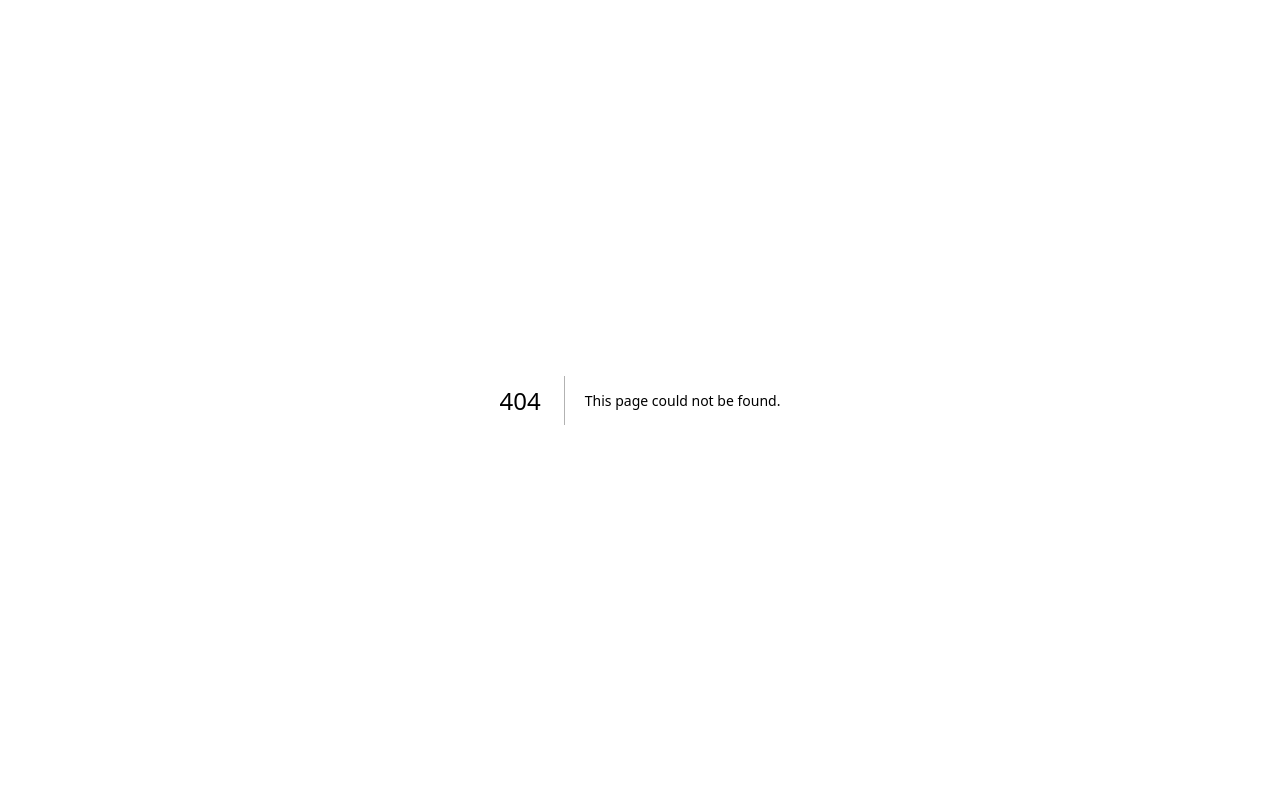
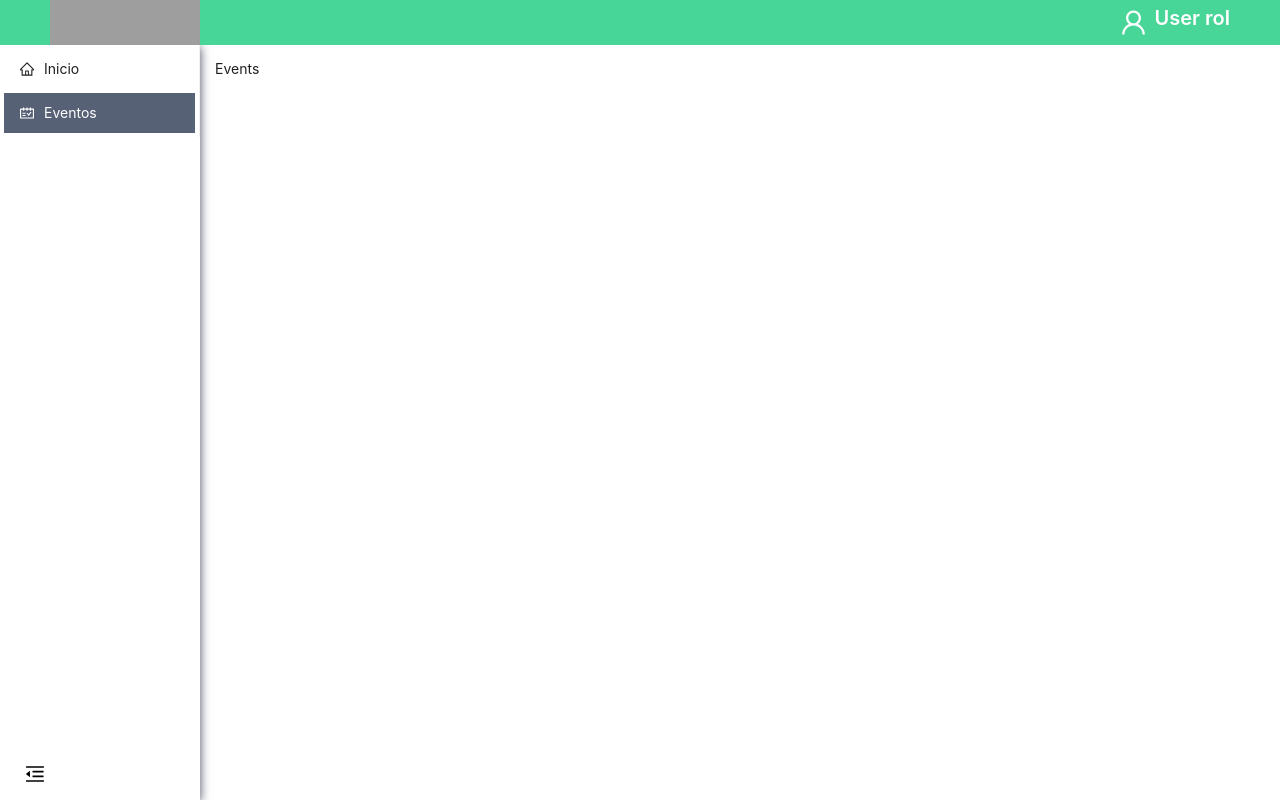
Before and after one commit to alonsosfera/event-ticket-project, a Next.js app: page /events in a window 1280 px wide. Before the commit this address had no page. Built offline with nearby package versions, Linux system fonts and the light colour scheme; grey boxes are pictures that could not be loaded.

Commit message:
Se implemento el Layout

```diff
--- /dev/null
+++ b/components/layout/layout.js
@@ -0,0 +1,86 @@
+import { Layout as ALayout, Menu, Typography, Dropdown, Button } from "antd"
+import {
+  UserOutlined,
+  HomeOutlined,
+  ScheduleOutlined,
+  MenuFoldOutlined,
+  MenuUnfoldOutlined,
+  MenuOutlined
+} from "@ant-design/icons"
+import React, { useState } from "react"
+import Image from "next/image"
+import Link from "next/link"
+import { useRouter } from "next/router"
+
+const { Header, Sider, Content } = ALayout
+const { Title } = Typography
+
+export const MyLayout = ({ children }) => {
+  const [collapsed, setCollapsed] = useState(false)
+  const router = useRouter()
+  const currentPath = router.pathname
+
+  const toggleSider = () => {
+    setCollapsed(!collapsed)
+  }
+
+  const menuItems = (
+    <Menu theme="light" selectedKeys={[currentPath]}>
+      <Menu.Item key="/" icon={<HomeOutlined />}>
+        <Link href="/">Inicio</Link>
+      </Menu.Item>
+      <Menu.Item key="/events" icon={<ScheduleOutlined />}>
+        <Link href="/events">Eventos</Link>
+      </Menu.Item>
+    </Menu>
+  )
+
+  return (
+    <ALayout className="layout">
+      <Header className="header">
+        <div className="mobile-menu-button">
+          <Dropdown overlay={menuItems} trigger={["click"]}>
+            <Button icon={<MenuOutlined className="menu-icon" />} type="text" />
+          </Dropdown>
+        </div>
+        <Link href="/">
+          <Image
+            src="/PartyPass logo no background.webp"
+            alt="logo"
+            width={150}
+            height={45}
+            className="image"
+            priority />
+        </Link>
+        <div className="user">
+          <UserOutlined className="icon" />
+          <Title className="text" level={4}> User rol </Title>
+        </div>
+      </Header>
+      <ALayout>
+        <Sider
+          className={"sider"}
+          theme="light"
+          collapsed={collapsed}
+          onCollapse={setCollapsed}
+          collapsedWidth={70}>
+          {menuItems}
+          <div className="sider-footer">
+            {collapsed ? (
+              <MenuUnfoldOutlined className="menu-toggle" onClick={toggleSider} />
+            ) : (
+              <MenuFoldOutlined className="menu-toggle" onClick={toggleSider} />
+            )}
+          </div>
+        </Sider>
+        <ALayout>
+          <Content className={`content ${collapsed ? "content-collapsed" : ""}`}>
+            <div>
+              {children}
+            </div>
+          </Content>
+        </ALayout>
+      </ALayout>
+    </ALayout>
+  )
+}
--- /dev/null
+++ b/pages/events.js
@@ -0,0 +1,11 @@
+import { MyLayout } from "@/components/layout/layout"
+
+export default function eventsPage() {
+  return (
+    <div>
+      <MyLayout>
+        Events
+      </MyLayout>
+    </div>
+  )
+}
--- a/styles/_components.scss
+++ b/styles/_components.scss
@@ -2,3 +2,4 @@
 
 @import "components/home";
 @import "components/auth";
+@import "components/layout";
--- /dev/null
+++ b/styles/components/layout.scss
@@ -0,0 +1,125 @@
+.layout {
+  min-height: 100vh;
+
+  .header {
+    background-color: $primary-green;
+    display: flex;
+    align-items: center;
+    justify-content: space-between;
+    position: fixed;
+    width: 100%;
+    z-index: 1000;
+    height: 45px;
+  }
+
+  .image {
+    display: block;
+  }
+
+  .sider {
+    box-shadow: 0 2px 10px #424A5C;
+    position: fixed;
+    top: 45px;
+    height: calc(100vh - 45px);
+    z-index: 999;
+  }
+
+  .user {
+    display: flex;
+    align-items: center;
+    color: white;
+
+    .text {
+      margin-left: 8px;
+      color: white;
+    }
+
+    .icon {
+      font-size: 27px;
+    }
+  }
+
+  .content {
+    background-color: #ffffff;
+    padding: 15px;
+    padding-top: 60px;
+    padding-left: calc(200px + 15px);
+    transition: padding-left 0.2s ease-in-out;
+  }
+
+  .content-collapsed {
+    padding-left: calc(70px + 15px);
+  }
+
+  .ant-menu-item-selected {
+    background-color: #576176;
+    border-radius: 0;
+  }
+
+  .ant-menu-item-selected .anticon,
+  .ant-menu-item-selected > .ant-menu-title-content {
+    color: white;
+  }
+
+  .sider-footer {
+    position: absolute;
+    bottom: 16px;
+    margin-left: 25px;
+  }
+
+  .menu-toggle {
+    font-size: 20px;
+    cursor: pointer;
+
+  }
+
+  .menu-toggle:hover {
+    color: $primary-green;
+    transition: transform 0.2s ease, color 0.2s ease;
+  }
+
+  .mobile-menu-button {
+    display: none;
+  }
+
+  .menu-icon{
+    color: $primary-green;
+  }
+
+  @media (max-width: 568px) {
+    .header {
+      height: 45px;
+    }
+
+    .image {
+      width: 120px;
+    }
+
+    .user .text {
+      display: none;
+    }
+
+    .user .icon {
+      font-size: 20px;
+      color: black;
+    }
+
+    .sider {
+      display: none;
+    }
+
+    .content {
+      padding-left: 15px;
+      width: 100%;
+    }
+
+    .mobile-menu-button{
+      display: block;
+    }
+
+    .header{
+      background-color: #ffffff;
+    }
+
+  }
+}
--- a/styles/globals.scss
+++ b/styles/globals.scss
@@ -1,78 +1,3 @@
-:root {
-  --max-width: 1100px;
-  --border-radius: 12px;
-  --font-mono: ui-monospace, Menlo, Monaco, "Cascadia Mono", "Segoe UI Mono",
-    "Roboto Mono", "Oxygen Mono", "Ubuntu Monospace", "Source Code Pro",
-    "Fira Mono", "Droid Sans Mono", "Courier New", monospace;
-
-  --foreground-rgb: 0, 0, 0;
-  --background-start-rgb: 214, 219, 220;
-  --background-end-rgb: 255, 255, 255;
-
-  --primary-glow: conic-gradient(
-    from 180deg at 50% 50%,
-    #16abff33 0deg,
-    #0885ff33 55deg,
-    #54d6ff33 120deg,
-    #0071ff33 160deg,
-    transparent 360deg
-  );
-  --secondary-glow: radial-gradient(
-    rgba(255, 255, 255, 1),
-    rgba(255, 255, 255, 0)
-  );
-
-  --tile-start-rgb: 239, 245, 249;
-  --tile-end-rgb: 228, 232, 233;
-  --tile-border: conic-gradient(
-    #00000080,
-    #00000040,
-    #00000030,
-    #00000020,
-    #00000010,
-    #00000010,
-    #00000080
-  );
-
-  --callout-rgb: 238, 240, 241;
-  --callout-border-rgb: 172, 175, 176;
-  --card-rgb: 180, 185, 188;
-  --card-border-rgb: 131, 134, 135;
-}
-
-@media (prefers-color-scheme: dark) {
-  :root {
-    --foreground-rgb: 255, 255, 255;
-    --background-start-rgb: 0, 0, 0;
-    --background-end-rgb: 0, 0, 0;
-
-    --primary-glow: radial-gradient(rgba(1, 65, 255, 0.4), rgba(1, 65, 255, 0));
-    --secondary-glow: linear-gradient(
-      to bottom right,
-      rgba(1, 65, 255, 0),
-      rgba(1, 65, 255, 0),
-      rgba(1, 65, 255, 0.3)
-    );
-
-    --tile-start-rgb: 2, 13, 46;
-    --tile-end-rgb: 2, 5, 19;
-    --tile-border: conic-gradient(
-      #ffffff80,
-      #ffffff40,
-      #ffffff30,
-      #ffffff20,
-      #ffffff10,
-      #ffffff10,
-      #ffffff80
-    );
-
-    --callout-rgb: 20, 20, 20;
-    --callout-border-rgb: 108, 108, 108;
-    --card-rgb: 100, 100, 100;
-    --card-border-rgb: 200, 200, 200;
-  }
-}
-
 * {
   box-sizing: border-box;
   padding: 0;
@@ -85,25 +10,18 @@ body {
   overflow-x: hidden;
 }
 
-body {
-  color: rgb(var(--foreground-rgb));
-  background: linear-gradient(
-      to bottom,
-      transparent,
-      rgb(var(--background-end-rgb))
-    )
-    rgb(var(--background-start-rgb));
+.ant-modal .ant-btn[type="submit"] {
+  background-color: #17202a;
+  color: white;
 }
 
-a {
-  color: inherit;
-  text-decoration: none;
-}
-
-@media (prefers-color-scheme: dark) {
-  html {
-    color-scheme: dark;
-  }
+.ant-message .ant-message-notice .ant-message-notice-content {
+  width: 95%;
+  height: 40px;
+  background-color: #F6FFED;
+  border-radius: 0%;
+  border: 1px solid #B7EB8F;
+  text-align: left;
 }
 
 @import "./_variables.scss";
```
Also changed, not shown: components/layout/header.js (added), components/layout/sider.js (added).
